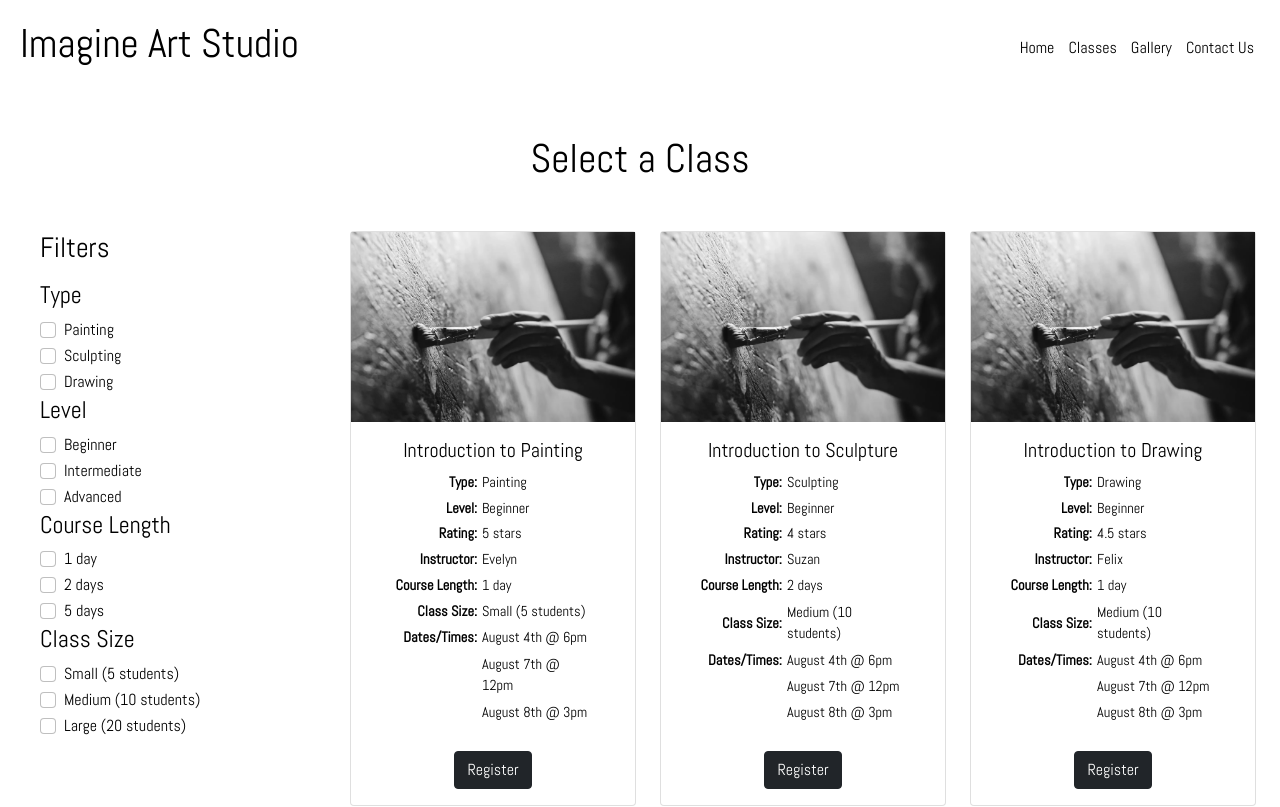
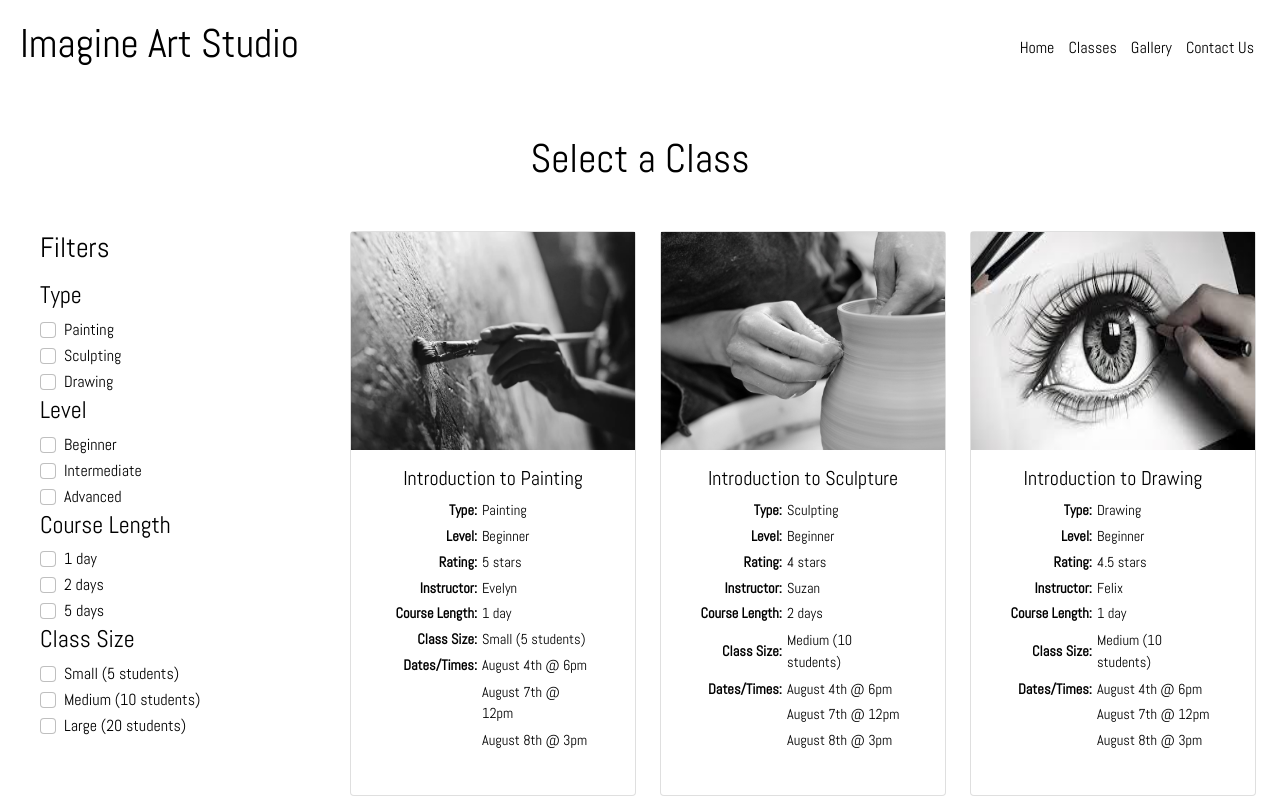
Before and after one commit to annikawhit/seg3125_project2_final, a React (Create React App) app: page /seg3125_project2_final/classes in a window 1280 px wide. Shown: the top 807 px of the page. Built offline with nearby package versions, Linux system fonts and the light colour scheme.

Commit message:
fix filters and images

```diff
--- a/src/ClassCards.jsx
+++ b/src/ClassCards.jsx
@@ -1,13 +1,15 @@
-import {Link} from 'react-router-dom';
 import React, {useState, useEffect} from 'react';
-import image from './images/painting.jpeg';
+
+import painting from './images/painting.jpeg';
+import sculpting from './images/sculpting.jpeg';
+import drawing from './images/drawing.jpeg';
 
 const mockProducts=[
 
     {
         id:1,
         title:"Introduction to Painting",
-        image: './images/painting.jpeg',
+        image: painting,
         type:"Painting",
         level:"Beginner",
         rating:"5 stars",
@@ -22,7 +24,7 @@ const mockProducts=[
     {
         id:2,
         title:"Introduction to Sculpture",
-        image:'./images/sculpting.jpeg',
+        image:sculpting,
         type:"Sculpting",
         level:"Beginner",
         rating:"4 stars",
@@ -37,7 +39,7 @@ const mockProducts=[
     {
         id:3,
         title:"Introduction to Drawing",
-        image:'./images/drawing.jpeg',
+        image:drawing,
         type:"Drawing",
         level:"Beginner",
         rating:"4.5 stars",
@@ -52,7 +54,7 @@ const mockProducts=[
     {
         id:4,
         title:"Explore Drawing",
-        image:'./images/drawing.jpeg',
+        image:drawing,
         type:"Drawing",
         level:"Intermediate",
         rating:"4 stars",
@@ -67,7 +69,7 @@ const mockProducts=[
     {
         id: 5,
         title:"Explore Painting",
-        image:'./images/painting.jpeg',
+        image:painting,
         type:"Painting",
         level:"Intermediate",
         rating:"3.5 stars",
@@ -82,7 +84,7 @@ const mockProducts=[
     {
         id:6,
         title:"Explore Sculpting",
-        image:'./images/sculpting.jpeg',
+        image:sculpting,
         type:"Sculpting",
         level:"Intermediate",
         rating:"5 stars",
@@ -97,7 +99,7 @@ const mockProducts=[
     {
         id:7,
         title:"Advanced Sculpting",
-        image:'./images/sculpting.jpeg',
+        image:sculpting,
         type:"Sculpting",
         level:"Advanced",
         rating:"4.5 stars",
@@ -112,7 +114,7 @@ const mockProducts=[
     {
         id: 8,
         title:"Advanced Drawing",
-        image:'./images/drawing.jpeg',
+        image:drawing,
         type:"Drawing",
         level:"Advanced",
         rating:"5 stars",
@@ -127,7 +129,7 @@ const mockProducts=[
     {
         id:9,
         title:"Advanced Painting",
-        image:'./images/painting.jpeg',
+        image:painting,
         type:"Painting",
         level:"Advanced",
         rating:"4 stars",
@@ -146,7 +148,7 @@ const Product = ({ product}) => {
     return(
             <div className="product-card col-md-4 mb-4">
                 <div className="card">
-                    <img src={image} alt={product.title}></img>
+                    <img src={product.image} alt={product.title}></img>
                     <div className="card-body">
                         <h5 className="card-title">{product.title}</h5>
                         <table id="class_details">
@@ -160,7 +162,7 @@ const Product = ({ product}) => {
                             <tr><th></th><td>{product.dateTime2}</td></tr>
                             <tr><th></th><td>{product.dateTime3}</td></tr>
                         </table>
-                        <Link className="btn btn-dark" id="register_btn" to="/seg3125_project2_final/register">Register</Link>
+
                     </div>
                 </div>
             </div>
@@ -221,47 +223,50 @@ const ClassesList = () => {
     const uniqueLengths = Array.from(new Set(mockProducts.map(product => product.classLength)));
     const uniqueSizes = Array.from(new Set(mockProducts.map(product => product.size)));
 
+    let filteredProducts = mockProducts.filter(product => {
+        const typeMatch = typesFilters.length === 0 || typesFilters.includes(product.type);
+        const levelMatch = levelsFilters.length === 0 || levelsFilters.includes(product.level);
+        const lengthMatch = lengthsFilters.length === 0 || lengthsFilters.includes(product.classLength);
+        const sizeMatch = sizesFilters.length === 0 || sizesFilters.includes(product.size);
+
+        return typeMatch && levelMatch && lengthMatch && sizeMatch;
+    });
+
     const handleTypeChange = (type) => {
-
-        if (typesFilters.includes(type)) {
-            setTypes(typesFilters.filter(tp => tp !== type));
+        const { type: selectedType } = type;
+        if (typesFilters.includes(selectedType)) {
+            setTypes(typesFilters.filter(tp => tp !== selectedType));
         } else {
-            setTypes([...typesFilters, type]);
+            setTypes([...typesFilters, selectedType]);
         }
     };
 
     const handleLevelChange = (level) => {
-        if (levelsFilters.includes(level)) {
-        setLevels(levelsFilters.filter(lvl => lvl !== level));
+        const { level: selectedLevel } = level;
+        if (levelsFilters.includes(selectedLevel)) {
+            setLevels(levelsFilters.filter(lvl => lvl !== selectedLevel));
         } else {
-        setLevels([...levelsFilters, level]);
+            setLevels([...levelsFilters, selectedLevel]);
         }
     };
 
     const handleLengthChange = (classLength) => {
-        if (lengthsFilters.includes(classLength)) {
-        setLengths(lengthsFilters.filter(lgt => lgt !== classLength));
+            const { classLength: selectedLength } = classLength;
+        if (lengthsFilters.includes(selectedLength)) {
+            setLengths(lengthsFilters.filter(lgt => lgt !== selectedLength));
         } else {
-        setLengths([...lengthsFilters, classLength]);
+            setLengths([...lengthsFilters, selectedLength]);
         }
     };
 
     const handleSizeChange = (size) => {
-        if (sizesFilters.includes(size)) {
-        setSizes(sizesFilters.filter(sz => sz !== size));
+        const { size: selectedSize } = size;
+        if (sizesFilters.includes(selectedSize)) {
+            setSizes(sizesFilters.filter(sz => sz !== selectedSize));
         } else {
-        setSizes([...sizesFilters, size]);
+            setSizes([...sizesFilters, selectedSize]);
         }
     };
-
-    console.log(typesFilters.length);
-
-    let filteredProducts =  typesFilters.length ? mockProducts.filter(product => typesFilters.includes(product.type)) : mockProducts;
-    //filteredProducts = levelsFilters.length ? filteredProducts.filter(product => levelsFilters.includes(product.level)) : filteredProducts;
-    //filteredProducts = lengthsFilters.length ? filteredProducts.filter(product => lengthsFilters.includes(product.classLength)) : filteredProducts;
-    //filteredProducts = sizesFilters.length ? filteredProducts.filter(product => sizesFilters.includes(product.size)) : filteredProducts;
-    console.log(mockProducts);
-    console.log(filteredProducts);
 
 
     return (
--- a/src/Register.jsx
+++ b/src/Register.jsx
@@ -9,7 +9,7 @@ const Register = () => {
     function completeRegistration(event) {
         event.preventDefault()
         setErrors(Validation(values));
-        if(errors.isValid == true){
+        if(errors.isValid === true){
         }
     };
 
--- a/src/index.css
+++ b/src/index.css
@@ -110,9 +110,8 @@
   margin-right: auto;
 }
 
-.card-img-top {
-  height: 15vw;
-  object-fit: contain;
+.card img{
+  min-height:17vw;
 }
 
 .card {
```
